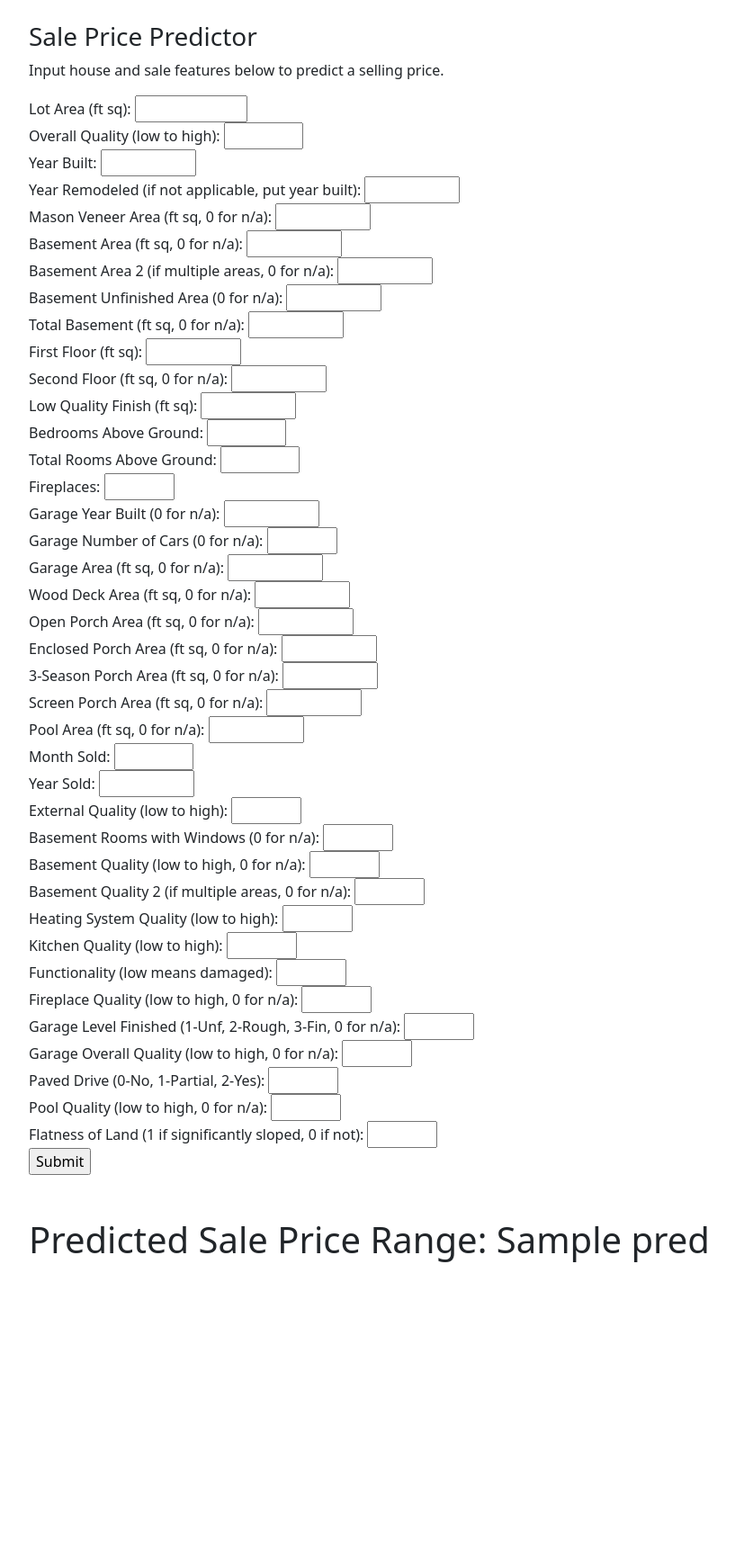
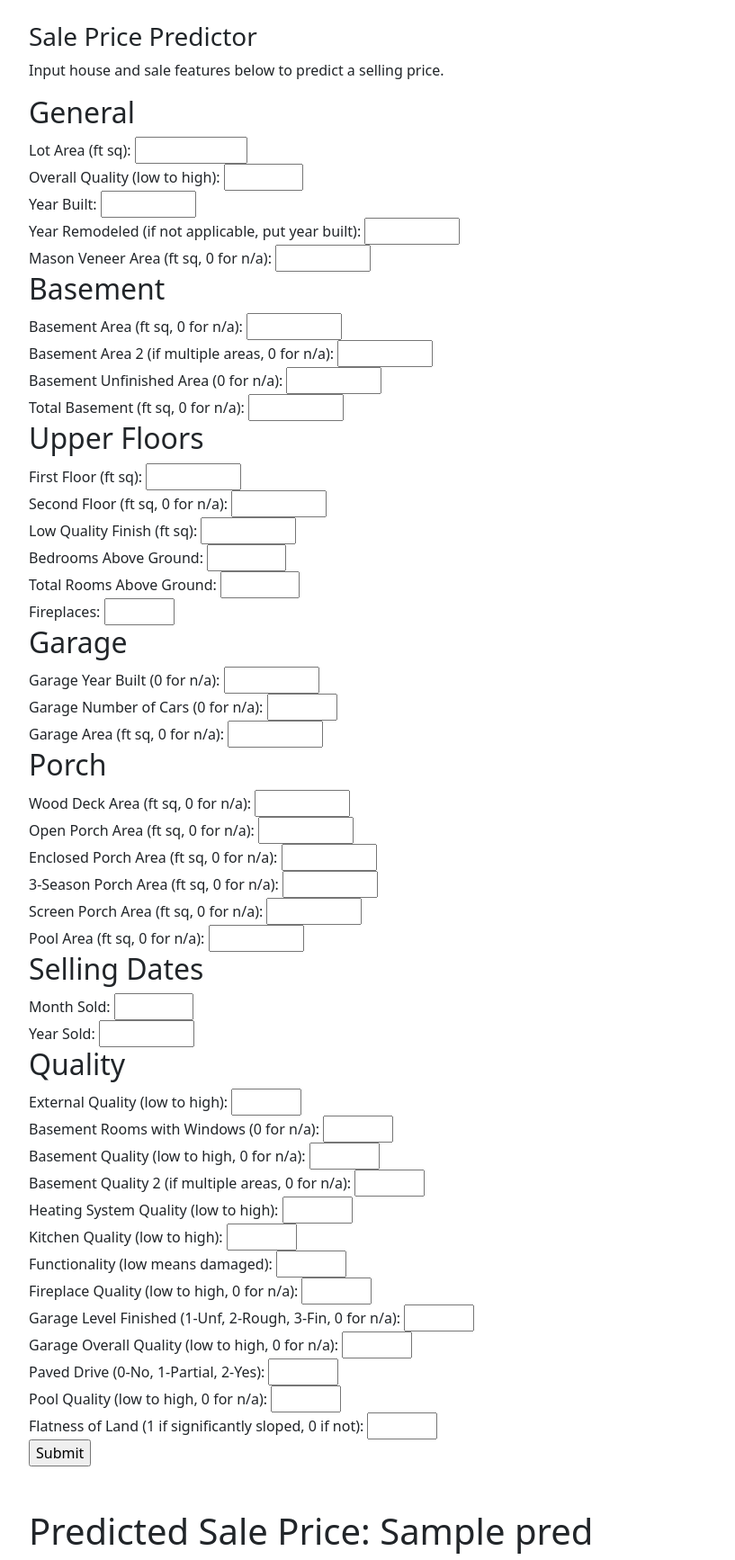
Before and after one commit to SwetaPrabh/Housing_Data_Analysis, a Flask app: template flask app/templates/index.html in a window 1280 px wide. Shown: the part 56-1790 px from the top of the page at 90% size, without its empty margins (50-867 px from the left). Before the commit the page ends 1459 px from the top, so only its background shows below. Run offline with Flask 2, Linux system fonts and the light colour scheme; the template is opened without the code that fills it: most values are stand-ins (such as "Sample title", 1, 10 or a date in 2020); parts of the project's set-up code (start-up, migrations or seed data) failed here and were passed over.

Commit message:
flask update

```diff
--- a/flask app/app.py
+++ b/flask app/app.py
@@ -18,7 +18,7 @@ def home():
 @app.route('/saleprice', methods=['GET', 'POST'])
 def index():
     if request.method == 'POST':
-        features = np.array([int(request.form['LotArea']),
+        features = np.array([[int(request.form['LotArea']),
         int(request.form['OverallQual']), int(request.form['YearBuilt']),
         int(request.form['YearRemodAdd']),int(request.form['MasVnrArea']),
         int(request.form['BsmtFinSF1']), int(request.form['BsmtFinSF2']),
@@ -37,10 +37,11 @@ def index():
         int(request.form['KitchenQual_Enc']), int(request.form['Functional_Enc']),
         int(request.form['FireplaceQu_Enc']), int(request.form['GarageFinish_Enc']),
         int(request.form['GarageQual_Enc']), int(request.form['PavedDrive_Enc']),
-        int(request.form['PoolQC_Enc']), int(request.form['LandContour_HLS'])])
+        int(request.form['PoolQC_Enc']), int(request.form['LandContour_HLS'])]])
         # features = pd.DataFrame(features)
         pred = model.predict(features)
-        return render_template('index.html', pred=str(pred))
+        pred_fmt = '${:,.2f}'.format(pred[0])
+        return render_template('index.html', pred=pred_fmt)
 
     return render_template('index.html')
 
--- a/flask app/templates/base.html
+++ b/flask app/templates/base.html
@@ -8,7 +8,7 @@
     <!-- Bootstrap CSS -->
     <link href="https://cdn.jsdelivr.net/npm/bootstrap@5.1.3/dist/css/bootstrap.min.css" rel="stylesheet" integrity="sha384-1BmE4kWBq78iYhFldvKuhfTAU6auU8tT94WrHftjDbrCEXSU1oBoqyl2QvZ6jIW3" crossorigin="anonymous">
 
-    <title>GingerSpice, ML</title>
+    <title>PowerPuff GingerSpice, ML</title>
   </head>
   <body>
       {% include 'navbar.html' %}
--- a/flask app/templates/index.html
+++ b/flask app/templates/index.html
@@ -8,32 +8,39 @@
 
 	<div>
 		<form method=post enctype="multipart/form-data">
+            <h2>General</h2>
 			Lot Area (ft sq): <input type=number name='LotArea' min=1000 max=300000><br/>
 			Overall Quality (low to high): <input type=number name='OverallQual' min=1 max=10><br/>
             Year Built: <input type=number name='YearBuilt' min=1850 max=2021><br/>
             Year Remodeled (if not applicable, put year built): <input type=number name='YearRemodAdd' min=1940 max=2021><br/>
             Mason Veneer Area (ft sq, 0 for n/a): <input type=number name='MasVnrArea' min=0 max=2000><br/>
+            <h2>Basement</h2>
 			Basement Area (ft sq, 0 for n/a): <input type=number name='BsmtFinSF1' min=0 max=5000><br/>
             Basement Area 2 (if multiple areas, 0 for n/a): <input type=number name='BsmtFinSF2' min=0 max=5000><br/>
 			Basement Unfinished Area (0 for n/a): <input type=number name='BsmtUnfSF' min=0 max=3000><br/>
 			Total Basement (ft sq, 0 for n/a): <input type=number name='TotalBsmtSF' min=0 max=4000><br/>
+            <h2>Upper Floors</h2>
 			First Floor (ft sq): <input type=number name='1stFlrSF' min=0 max=5000><br/>
             Second Floor (ft sq, 0 for n/a): <input type=number name='2ndFlrSF' min=0 max=2000><br/>
             Low Quality Finish (ft sq): <input type=number name='LowQualFinSF' min=0 max=2000><br/>
             Bedrooms Above Ground: <input type=number name='BedroomAbvGr' min=0 max=10><br/>
             Total Rooms Above Ground: <input type=number name='TotRmsAbvGrd' min=0 max=15><br/>
             Fireplaces: <input type=number name='Fireplaces' min=0 max=5><br/>
+            <h2>Garage</h2>
 			Garage Year Built (0 for n/a): <input type=number name='GarageYrBlt' min=0 max=2021><br/>
             Garage Number of Cars (0 for n/a): <input type=number name='GarageCars' min=0 max=5><br/>
             Garage Area (ft sq, 0 for n/a): <input type=number name='GarageArea' min=0 max=2000><br/>
+            <h2>Porch</h2>
 			Wood Deck Area (ft sq, 0 for n/a): <input type=number name='WoodDeckSF' min=0 max=2000><br/>
             Open Porch Area (ft sq, 0 for n/a): <input type=number name='OpenPorchSF' min=0 max=1000><br/>
             Enclosed Porch Area (ft sq, 0 for n/a): <input type=number name='EnclosedPorch' min=0 max=1500><br/>
             3-Season Porch Area (ft sq, 0 for n/a): <input type=number name='3SsnPorch' min=0 max=1000><br/>
             Screen Porch Area (ft sq, 0 for n/a): <input type=number name='ScreenPorch' min=0 max=1000><br/>
             Pool Area (ft sq, 0 for n/a): <input type=number name='PoolArea' min=0 max=1200><br/>
+            <h2>Selling Dates</h2>
 			Month Sold: <input type=number name='MoSold' min=1 max=12><br/>
             Year Sold: <input type=number name='YrSold' min=1990 max=2024><br/>
+            <h2>Quality</h2>
 			External Quality (low to high): <input type=number name='ExterQual_Enc' min=1 max=5><br/>
             Basement Rooms with Windows (0 for n/a): <input type=number name='BsmtExposure_Enc' min=0 max=5><br/>
             Basement Quality (low to high, 0 for n/a): <input type=number name='BsmtFinType1_Enc' min=0 max=6><br/>
@@ -50,7 +57,7 @@
             <input type=submit value=Submit>
         </form>
 		<br></br>
-		<h1>Predicted Sale Price Range: {{ pred }}</h1>
+		<h1>Predicted Sale Price: {{ pred }}</h1>
 	</body>
 	</html>
 
```
Also changed, not shown: 4 other files. Lines whose indentation alone changed are shown as unchanged.
